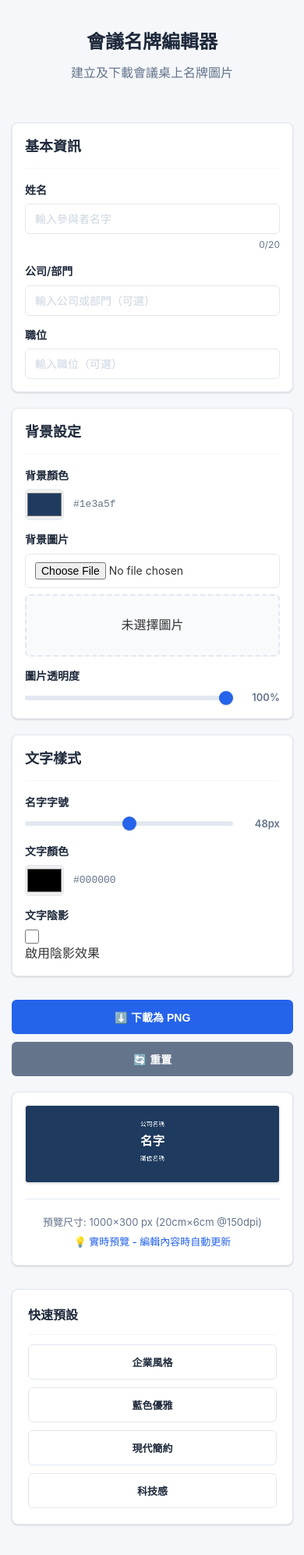
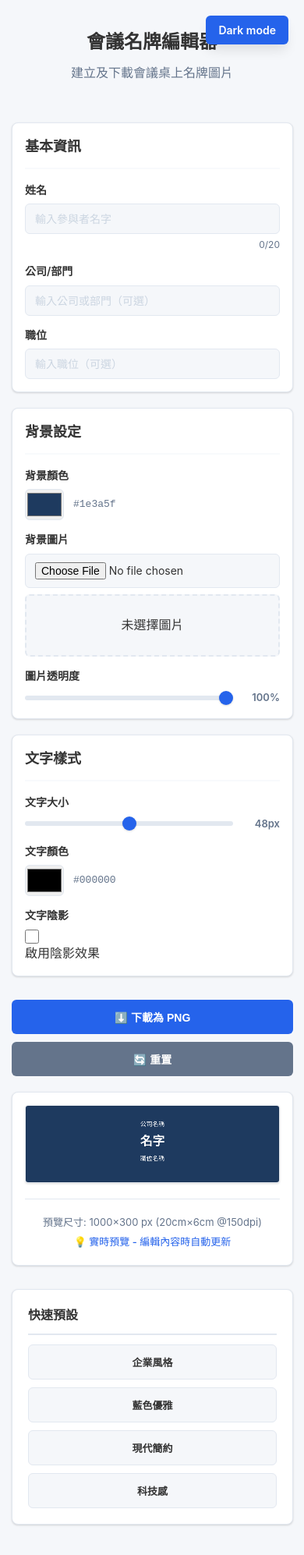
Before and after one commit to catagain/nameplate_design_webpage, a plain HTML site: page index.html in a window 390 px wide. Shown: the top 1994 px of the page at 78% size. Drawn offline with Linux system fonts and the light colour scheme.

Commit message:
add dark mode

```diff
--- a/css/style.css
+++ b/css/style.css
@@ -16,13 +16,37 @@
     --border-radius: 8px;
     --shadow: 0 1px 3px rgba(0, 0, 0, 0.1), 0 1px 2px rgba(0, 0, 0, 0.06);
     --shadow-lg: 0 10px 15px -3px rgba(0, 0, 0, 0.1);
+
+    /* 淺色主題 */
+    --text-color: #333;
+    --bg-primary: #f5f7fa;
+    --bg-secondary: #ffffff;
+    --border-light: #e2e8f0;
+    --footer-bg: #1e293b;
+    --footer-text: #e2e8f0;
+}
+
+/* 深色主題 */
+[data-theme="dark"] {
+    --text-color: #e2e8f0;
+    --bg-primary: #0f172a;
+    --bg-secondary: #1e293b;
+    --border-light: #334155;
+    --primary-color: #3b82f6;
+    --secondary-color: #94a3b8;
+    --bg-light: #1e293b;
+    --bg-dark: #e2e8f0;
+    --border-color: #334155;
+    --footer-bg: #020617;
+    --footer-text: #cbd5e1;
 }
 
 body {
     font-family: -apple-system, BlinkMacSystemFont, 'Segoe UI', 'Microsoft YaHei', sans-serif;
-    background-color: #f5f7fa;
-    color: #333;
+    background-color: var(--bg-primary);
+    color: var(--text-color);
     line-height: 1.6;
+    transition: background-color 0.3s ease, color 0.3s ease;
 }
 
 .container {
@@ -31,7 +55,7 @@ body {
     padding: 20px;
 }
 
-/* ========== 头部 ========== */
+/* ========== 頭部 ========== */
 header {
     text-align: center;
     margin-bottom: 40px;
@@ -40,8 +64,42 @@ header {
 
 header h1 {
     font-size: 32px;
-    color: var(--bg-dark);
+    color: var(--text-color);
     margin-bottom: 8px;
+}
+
+/* 深色模式切換按鈕 */
+.dark-mode-toggle {
+    position: fixed;
+    top: 20px;
+    right: 20px;
+    z-index: 1000;
+    background-color: var(--primary-color);
+    color: white;
+    border: none;
+    border-radius: 6px;
+    padding: 10px 16px;
+    cursor: pointer;
+    font-size: 14px;
+    font-weight: 600;
+    font-family: inherit;
+    transition: all 0.3s ease;
+    box-shadow: var(--shadow-lg);
+}
+
+.dark-mode-toggle:hover {
+    background-color: #1d4ed8;
+    transform: translateY(-2px);
+    box-shadow: 0 15px 25px rgba(37, 99, 235, 0.3);
+}
+
+.dark-mode-toggle:active {
+    transform: translateY(0);
+}
+
+.theme-icon {
+    display: inline-block;
+    transition: opacity 0.3s ease;
 }
 
 .subtitle {
@@ -74,16 +132,17 @@ header h1 {
 }
 
 .edit-section {
-    background: white;
+    background: var(--bg-secondary);
     padding: 20px;
     border-radius: var(--border-radius);
     box-shadow: var(--shadow);
-    border: 1px solid var(--border-color);
+    border: 1px solid var(--border-light);
+    transition: background-color 0.3s ease, border-color 0.3s ease;
 }
 
 .edit-section h2 {
     font-size: 18px;
-    color: var(--bg-dark);
+    color: var(--text-color);
     margin-bottom: 16px;
     padding-bottom: 12px;
     border-bottom: 2px solid var(--bg-light);
@@ -102,7 +161,7 @@ header h1 {
 label {
     font-size: 14px;
     font-weight: 600;
-    color: var(--bg-dark);
+    color: var(--text-color);
     margin-bottom: 6px;
     display: block;
 }
@@ -111,10 +170,12 @@ input[type="text"],
 input[type="file"],
 input[type="url"] {
     padding: 10px 12px;
-    border: 1px solid var(--border-color);
+    border: 1px solid var(--border-light);
     border-radius: 6px;
     font-size: 14px;
     font-family: inherit;
+    background-color: var(--bg-primary);
+    color: var(--text-color);
     transition: all 0.2s ease;
 }
 
@@ -147,7 +208,7 @@ input[type="text"]::placeholder {
 input[type="color"] {
     width: 50px;
     height: 40px;
-    border: 1px solid var(--border-color);
+    border: 1px solid var(--border-light);
     border-radius: 6px;
     cursor: pointer;
 }
@@ -158,16 +219,16 @@ input[type="color"] {
     font-family: 'Courier New', monospace;
 }
 
-/* ========== 图片预览 ========== */
+/* ========== 圖片預覽 ========== */
 .image-preview {
     width: 100%;
     height: 80px;
-    border: 2px dashed var(--border-color);
+    border: 2px dashed var(--border-light);
     border-radius: 6px;
     display: flex;
     align-items: center;
     justify-content: center;
-    background-color: var(--bg-light);
+    background-color: var(--bg-primary);
     margin-top: 8px;
     transition: all 0.2s ease;
 }
@@ -310,11 +371,12 @@ input[type="checkbox"] {
 }
 
 .preview-container {
-    background: white;
+    background: var(--bg-secondary);
     border-radius: var(--border-radius);
     padding: 30px;
     box-shadow: var(--shadow);
-    border: 1px solid var(--border-color);
+    border: 1px solid var(--border-light);
+    transition: background-color 0.3s ease, border-color 0.3s ease;
 }
 
 .canvas-wrapper {
@@ -324,7 +386,7 @@ input[type="checkbox"] {
 }
 
 #nameplate {
-    border: 1px solid var(--border-color);
+    border: 1px solid var(--border-light);
     border-radius: 4px;
     max-width: 100%;
     height: auto;
@@ -348,21 +410,22 @@ input[type="checkbox"] {
     font-weight: 500;
 }
 
-/* ========== 快速预设 ========== */
+/* ========== 快速預設 ========== */
 .presets {
-    background: white;
+    background: var(--bg-secondary);
     border-radius: var(--border-radius);
     padding: 20px;
     box-shadow: var(--shadow);
-    border: 1px solid var(--border-color);
+    border: 1px solid var(--border-light);
+    transition: background-color 0.3s ease, border-color 0.3s ease;
 }
 
 .presets h3 {
     font-size: 16px;
-    color: var(--bg-dark);
+    color: var(--text-color);
     margin-bottom: 12px;
     padding-bottom: 10px;
-    border-bottom: 2px solid var(--bg-light);
+    border-bottom: 2px solid var(--border-light);
 }
 
 .preset-buttons {
@@ -379,10 +442,10 @@ input[type="checkbox"] {
 
 .preset-btn {
     padding: 12px;
-    border: 1px solid var(--border-color);
+    border: 1px solid var(--border-light);
     border-radius: 6px;
-    background-color: white;
-    color: var(--bg-dark);
+    background-color: var(--bg-primary);
+    color: var(--text-color);
     font-size: 13px;
     font-weight: 600;
     cursor: pointer;
@@ -403,16 +466,17 @@ input[type="checkbox"] {
 
 /* ========== API 部分 ========== */
 .api-section {
-    background: white;
+    background: var(--bg-secondary);
     border-radius: var(--border-radius);
     padding: 20px;
     box-shadow: var(--shadow);
-    border: 1px solid var(--border-color);
+    border: 1px solid var(--border-light);
+    transition: background-color 0.3s ease, border-color 0.3s ease;
 }
 
 .api-section h3 {
     font-size: 16px;
-    color: var(--bg-dark);
+    color: var(--text-color);
     margin-bottom: 15px;
 }
 
@@ -501,11 +565,12 @@ input[type="checkbox"] {
 
 /* ========== 頁尾 ========== */
 .app-footer {
-    background-color: var(--bg-dark);
-    color: #e2e8f0;
-    padding: 10px 5px;
-    margin-top: 30px;
-    border-top: 1px solid var(--border-color);
+    background-color: var(--footer-bg);
+    color: var(--footer-text);
+    padding: 30px 20px;
+    margin-top: 60px;
+    border-top: 1px solid var(--border-light);
+    transition: background-color 0.3s ease, color 0.3s ease;
 }
 
 .footer-content {
@@ -542,13 +607,15 @@ input[type="checkbox"] {
 
 .footer-license {
     font-size: 12px;
-    color: #94a3b8;
+    color: var(--footer-text);
+    opacity: 0.8;
 }
 
 .footer-license a {
-    color: #64748b;
+    color: var(--footer-text);
     text-decoration: none;
     transition: color 0.2s ease;
+}
 }
 
 .footer-license a:hover {
--- a/index.html
+++ b/index.html
@@ -1,5 +1,5 @@
 <!DOCTYPE html>
-<html lang="zh-CN">
+<html lang="zh-TW">
 <head>
     <meta charset="UTF-8">
     <meta name="viewport" content="width=device-width, initial-scale=1.0">
@@ -7,6 +7,11 @@
     <link rel="stylesheet" href="css/style.css">
 </head>
 <body>
+    <!-- 深色模式切換按鈕 -->
+    <button id="darkModeToggle" class="dark-mode-toggle" title="切換深色模式" aria-label="切換深色模式">
+        <span class="theme-icon">暗色</span>
+    </button>
+
     <div class="container">
         <header>
             <h1>會議名牌編輯器</h1>
@@ -101,7 +106,7 @@
                     <h2>文字樣式</h2>
 
                     <div class="form-group">
-                        <label for="fontSize">名字字號</label>
+                        <label for="fontSize">文字大小</label>
                         <div class="slider-control">
                             <input
                                 type="range"
--- a/js/app.js
+++ b/js/app.js
@@ -1,5 +1,5 @@
 /**
- * 会议名牌编辑器 - 主应用逻辑
+ * 會議名牌編輯器
  */
 
 // ========== 初始化 ==========
@@ -7,6 +7,7 @@ document.addEventListener('DOMContentLoaded', () => {
     initRenderer();
     attachEventListeners();
     loadPreferredSettings();
+    initDarkMode();
 });
 
 // ========== 事件監聽 ==========
@@ -36,9 +37,12 @@ function attachEventListeners() {
     document.querySelectorAll('.preset-btn').forEach(btn => {
         btn.addEventListener('click', handlePresetClick);
     });
+
+    // 深色模式
+    document.getElementById('darkModeToggle').addEventListener('click', toggleDarkMode);
 }
 
-// ========== 基本信息處理 ==========
+// ========== 基本資訊處理 ==========
 function handleNameChange(e) {
     const value = e.target.value;
     window.nameplateState.name = value || '名字';
@@ -144,7 +148,7 @@ function handleTextShadowChange(e) {
     saveSettings();
 }
 
-// ========== 操作处理 ==========
+// ========== 操作處理 ==========
 function handleDownload() {
     const name = window.nameplateState.name || 'nameplate';
     const timestamp = new Date().toISOString().slice(0, 10);
@@ -368,3 +372,50 @@ document.addEventListener('keydown', (e) => {
         handleDownload();
     }
 });
+
+// ========== 深色模式 ==========
+/**
+ * 初始化深色模式
+ */
+function initDarkMode() {
+    const savedTheme = localStorage.getItem('theme') || 'light';
+    setTheme(savedTheme);
+    updateThemeIcon();
+}
+
+/**
+ * 設置主題
+ */
+function setTheme(theme) {
+    const html = document.documentElement;
+    if (theme === 'dark') {
+        html.setAttribute('data-theme', 'dark');
+        localStorage.setItem('theme', 'dark');
+    } else {
+        html.removeAttribute('data-theme');
+        localStorage.setItem('theme', 'light');
+    }
+    updateThemeIcon();
+}
+
+/**
+ * 更新主題圖標
+ */
+function updateThemeIcon() {
+    const html = document.documentElement;
+    const icon = document.querySelector('.theme-icon');
+    const isDark = html.getAttribute('data-theme') === 'dark';
+
+    if (icon) {
+        icon.textContent = isDark ? 'Light mode' : 'Dark mode';
+    }
+}
+
+/**
+ * 切換深色模式
+ */
+function toggleDarkMode() {
+    const html = document.documentElement;
+    const isDark = html.getAttribute('data-theme') === 'dark';
+    setTheme(isDark ? 'light' : 'dark');
+}
```
